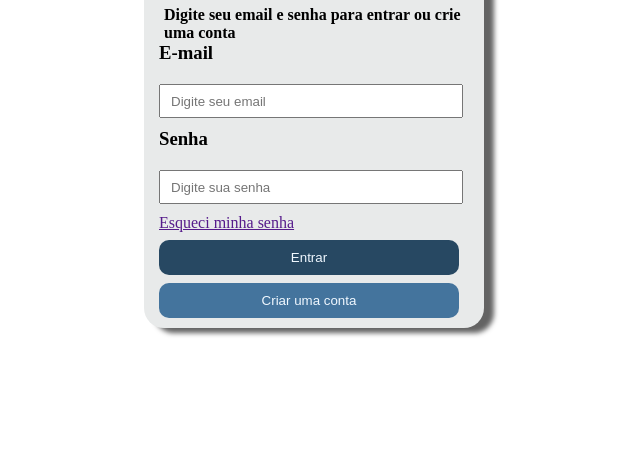
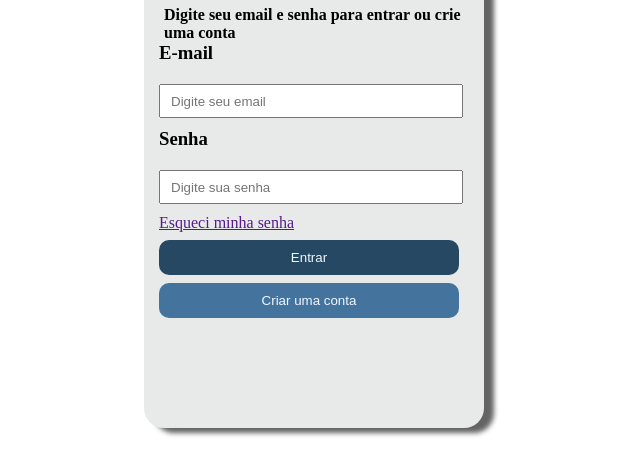
Before and after one commit to JoseErisvaldo/Tela-de-login, a plain HTML site: page index.html in a window 1280 px wide. Shown: the part 132-606 px from the top of the page, without its empty margins (326-966 px from the left). Drawn offline with Linux system fonts and the light colour scheme.

Commit message:
Update style.css

```diff
--- a/style.css
+++ b/style.css
@@ -7,7 +7,7 @@
 
 #conteiner {
     width: 320px;
-    height: 50vh;
+    height: 500px;
     padding: 10px;
     border-radius: 20px;
     background-color: rgb(232, 234, 234);
```
